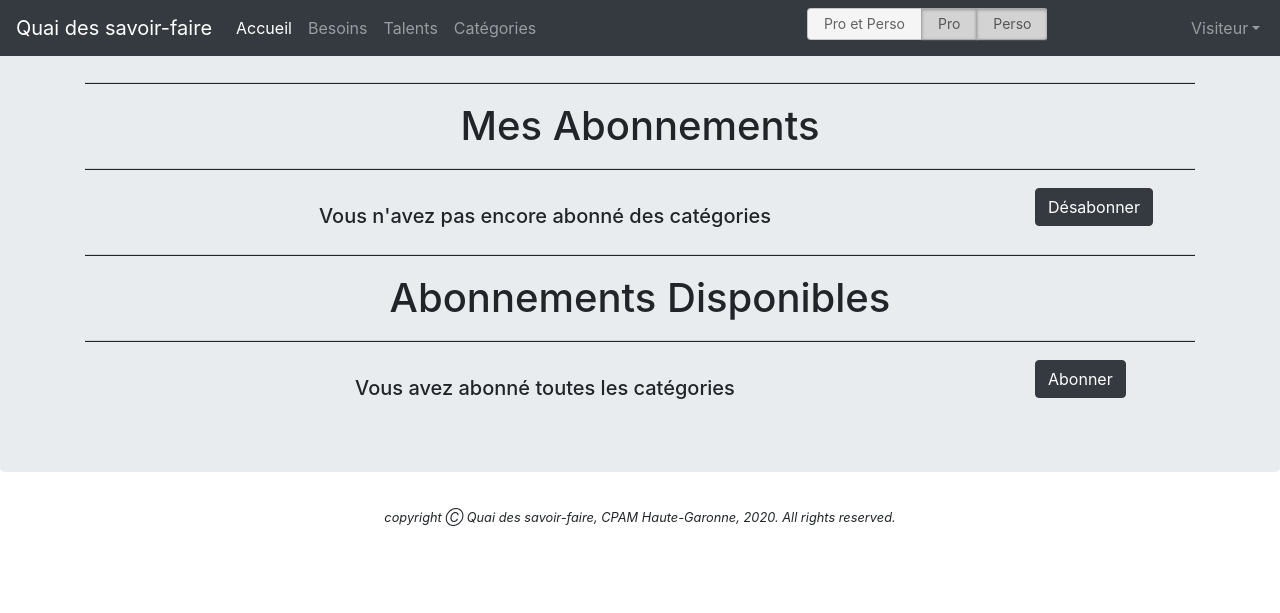
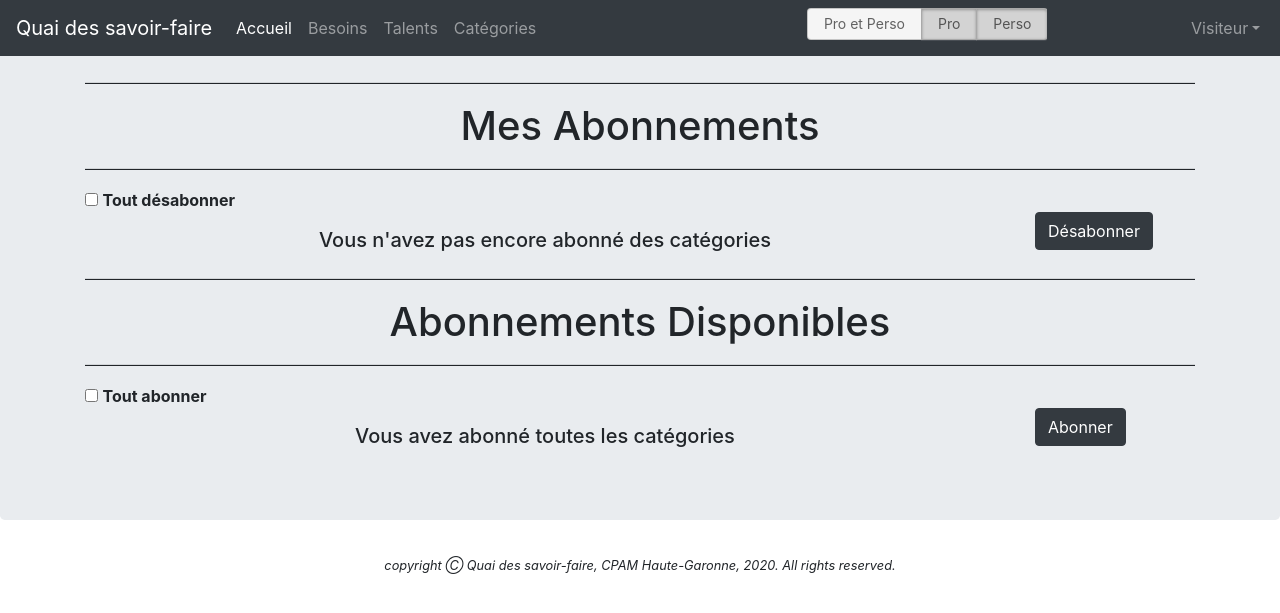
Before and after one commit to Huijun-Ding/QSF, a PHP site: page /MesCategories.php in a window 1280 px wide. Shown: the top 613 px of the page. Run offline with PHP 8.4, Linux system fonts and the light colour scheme; data that the repository does not hold is empty.

Commit message:
Select All

```diff
--- a/MesCategories.php
+++ b/MesCategories.php
@@ -89,7 +89,7 @@
           <div class="container">
             <hr>
             <center><h1>Mes Abonnements</h1></center>
-            <hr>
+            <hr> <input class="card-text" type="checkbox" onclick="ToutDesabonner()" id="parent1" name="selectall" value="">  <strong> <span id="label1">Tout désabonner </span></strong>
             <form  action="DesabonnerCategories.php" method="post">
             <div class="row">
                 <div class="col-10">
@@ -107,7 +107,7 @@
                     while ($ligne = mysqli_fetch_array($result)) {                      /* Afficher */
                         echo ('<div class="card" style="width: 12rem;">');
                         echo ('<div class="card-header">');
-                        echo ('<input class="card-text" type="checkbox" id="inlineCheckbox" name="'.$ligne["CodeC"].'" value="'.$ligne["CodeC"].'">');
+                        echo ('<input class="card-text" type="checkbox" id="Child_Checkbox1" name="'.$ligne["CodeC"].'" value="'.$ligne["CodeC"].'">');
                         echo ('</div>');
                         echo ('<img src="'.$ligne["PhotoC"].'" class="card-img-top" alt="...">');
                         echo ('<div class="card-body text-center">');
@@ -121,6 +121,30 @@
                   ?>
                     </div>
                 </div>
+                <script>
+                    function ToutDesabonner() {
+                        var parent = document.getElementById("parent1");
+                        var label = document.getElementById("label1");
+                        var input = document.getElementsByTagName("input");
+
+                        if (parent.checked === true) {
+                           for (var i = 0; i < input.length ; i ++) {
+                               if (input [i].type == "checkbox" && input[i].id == "Child_Checkbox1" && input[i].checked == false) {
+                                   input[i].checked = true ;
+                                   label.innerHTML = "Tout désabonnées";
+                               }
+                           }
+                        }
+                        else if (parent.checked === false) {
+                           for (var i = 0; i < input.length ; i ++) {
+                               if (input [i].type == "checkbox" && input[i].id == "Child_Checkbox" && input[i].checked == true) {
+                                   input[i].checked = false ;
+                                   label.innerHTML = "Désabonner tout";
+                               }
+                           }
+                        }
+                    }
+                </script>
                 <div class="col-2">
                    <button type="submit" class="btn btn-dark">Désabonner</button>
                 </div>
@@ -130,8 +154,10 @@
 
           <div class="container">
             <hr>
-            <center><h1> Abonnements Disponibles </h1> </center> <!--Tous les catégories qui restent-->
-            <hr>
+            <center><h1> Abonnements Disponibles </h1> </center>  <!--Tous les catégories qui restent-->
+                <hr>  <input class="card-text" type="checkbox" onclick="ToutAbonner()" id="parent" name="selectall" value="">  <strong> <span id="label">Tout abonner </span></strong>
+
+
             <form  action="ReabonnerCategories.php" method="post">
             <div class="row">
                 <div class="col-10">
@@ -152,7 +178,7 @@
 
                         echo ('<div class="card" style="width: 12rem;">');
                         echo ('<div class="card-header">');
-                        echo ('<input class="card-text" type="checkbox" id="inlineCheckbox" name="'.$ligne["CodeC"].'" value="'.$ligne["CodeC"].'">');
+                        echo ('<input class="card-text" type="checkbox" id="Child_Checkbox" name="'.$ligne["CodeC"].'" value="'.$ligne["CodeC"].'">');
                         echo ('</div>');
                         echo ('<img src="'.$ligne["PhotoC"].'" class="card-img-top" alt="...">');
                         echo ('<div class="card-body text-center">');
@@ -166,6 +192,30 @@
                           ?>
                     </div>
                 </div>
+                <script>
+                    function ToutAbonner() {
+                        var parent = document.getElementById("parent");
+                        var label = document.getElementById("label");
+                        var input = document.getElementsByTagName("input");
+
+                        if (parent.checked === true) {
+                           for (var i = 0; i < input.length ; i ++) {
+                               if (input [i].type == "checkbox" && input[i].id == "Child_Checkbox" && input[i].checked == false) {
+                                   input[i].checked = true ;
+                                   label.innerHTML = "Tout abonnées";
+                               }
+                           }
+                        }
+                        else if (parent.checked === false) {
+                           for (var i = 0; i < input.length ; i ++) {
+                               if (input [i].type == "checkbox" && input[i].id == "Child_Checkbox" && input[i].checked == true) {
+                                   input[i].checked = false ;
+                                   label.innerHTML = "Abonner tout";
+                               }
+                           }
+                        }
+                    }
+                </script>
                 <div class="col-2">
             <div>
                 <button type="submit" class="btn btn-dark">Abonner</button>
```
